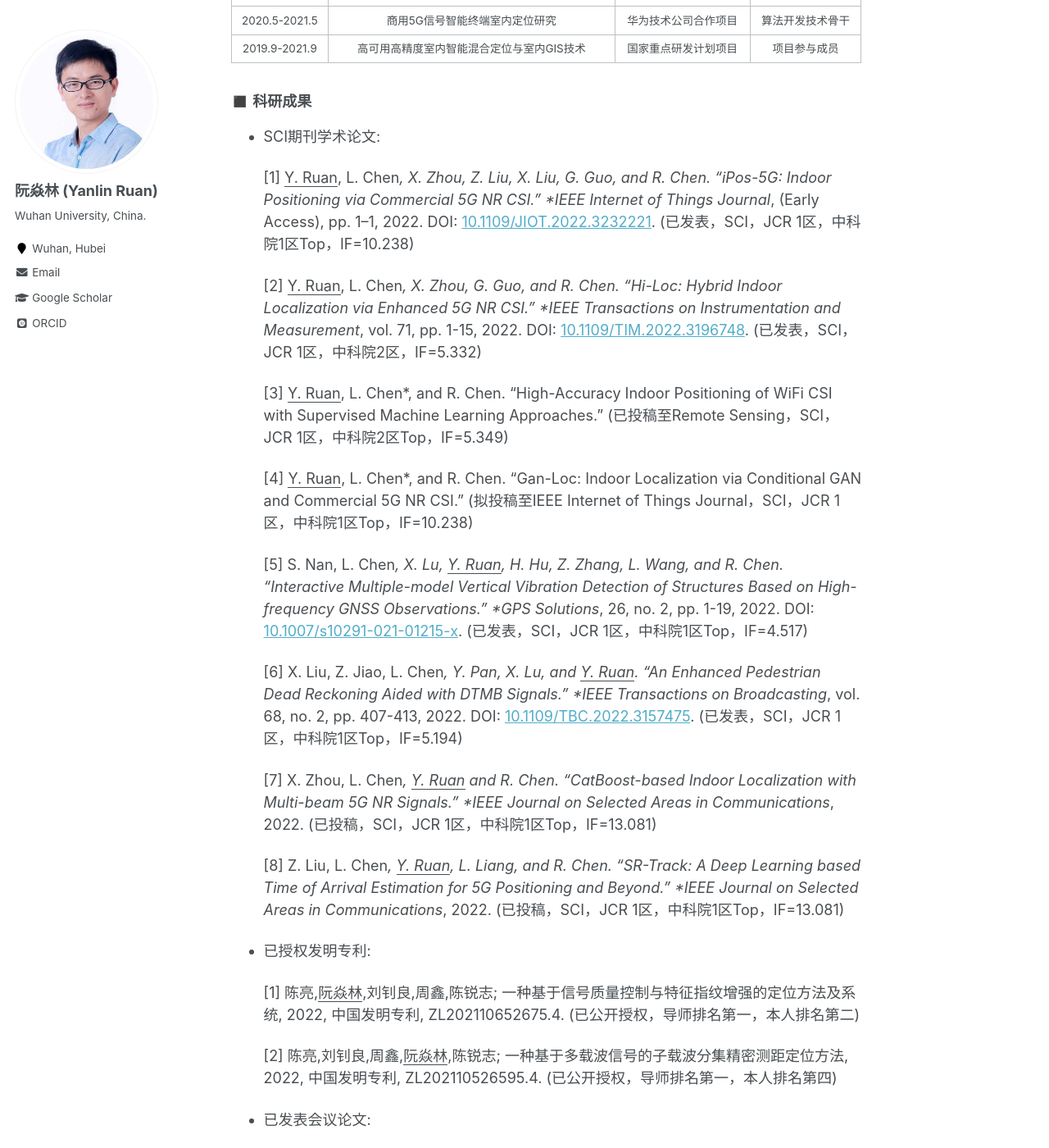
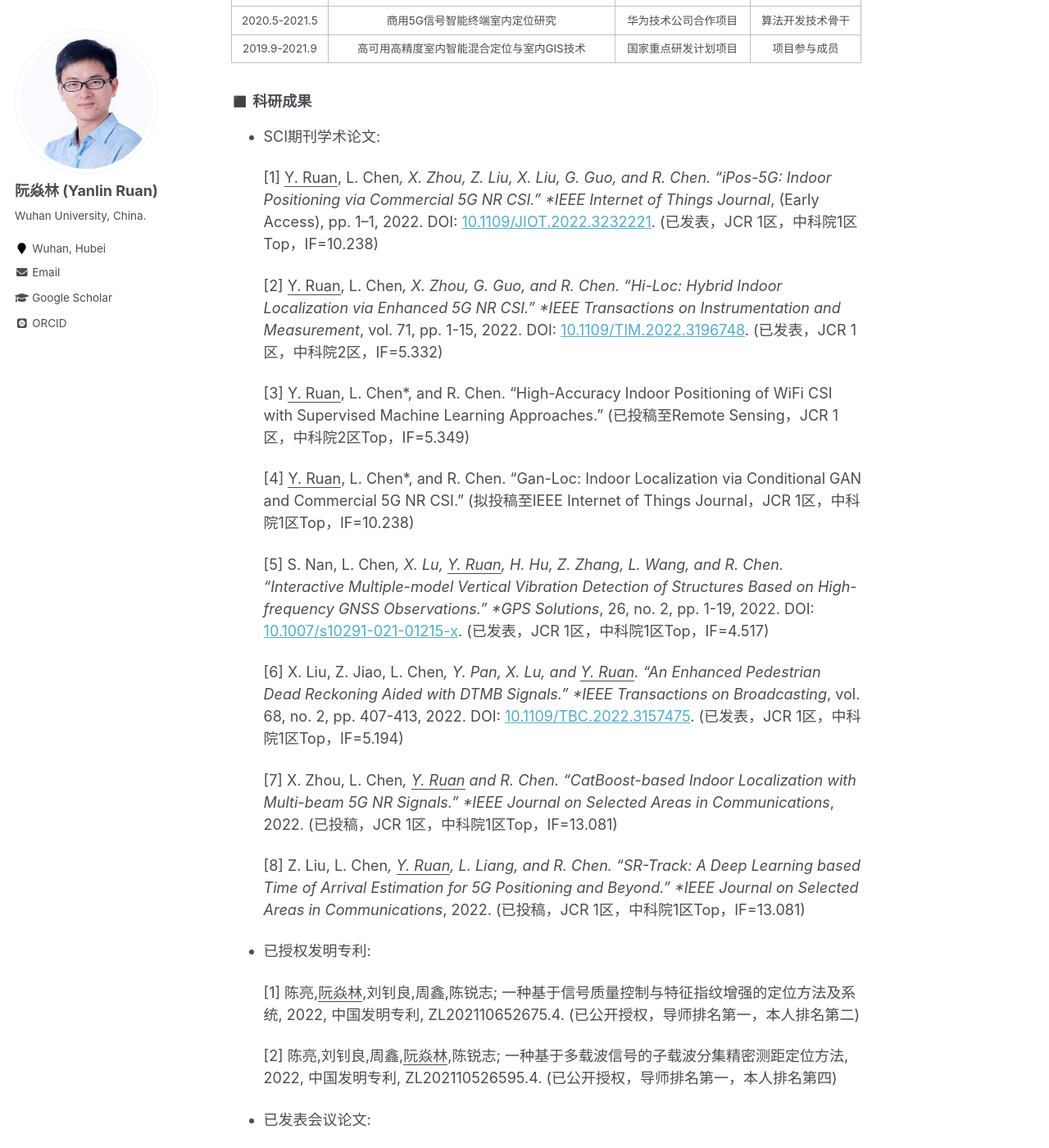
Before and after one commit to whuryl/whuryl.github.io, a Jekyll site: the page built from _pages/about.md, in a window 1280 px wide and 1400 px high, scrolled down 953 px. Shown: the whole window at 82% size. Built offline with Jekyll 4.4.1, drawn with Linux system fonts in a browser that asks for light colours; some web fonts are replaced.

Commit message:
Update about.md

```diff
--- a/_pages/about.md
+++ b/_pages/about.md
@@ -45,21 +45,21 @@ redirect_from:
 
 * SCI期刊学术论文:
 
-  [1]	<u>Y. Ruan</u>, L. Chen*, X. Zhou, Z. Liu, X. Liu, G. Guo, and R. Chen. "iPos-5G: Indoor Positioning via Commercial 5G NR CSI." *IEEE Internet of Things Journal*, (Early Access), pp. 1–1, 2022. DOI: [10.1109/JIOT.2022.3232221](https://doi.org/10.1109/JIOT.2022.3232221). (已发表，SCI，JCR 1区，中科院1区Top，IF=10.238)
+  [1]	<u>Y. Ruan</u>, L. Chen*, X. Zhou, Z. Liu, X. Liu, G. Guo, and R. Chen. "iPos-5G: Indoor Positioning via Commercial 5G NR CSI." *IEEE Internet of Things Journal*, (Early Access), pp. 1–1, 2022. DOI: [10.1109/JIOT.2022.3232221](https://doi.org/10.1109/JIOT.2022.3232221). (已发表，JCR 1区，中科院1区Top，IF=10.238)
 
-  [2]	<u>Y. Ruan</u>, L. Chen*, X. Zhou, G. Guo, and R. Chen. "Hi-Loc: Hybrid Indoor Localization via Enhanced 5G NR CSI." *IEEE Transactions on Instrumentation and Measurement*, vol. 71, pp. 1-15, 2022. DOI: [10.1109/TIM.2022.3196748](https://doi.org/10.1109/TIM.2022.3196748). (已发表，SCI，JCR 1区，中科院2区，IF=5.332)
+  [2]	<u>Y. Ruan</u>, L. Chen*, X. Zhou, G. Guo, and R. Chen. "Hi-Loc: Hybrid Indoor Localization via Enhanced 5G NR CSI." *IEEE Transactions on Instrumentation and Measurement*, vol. 71, pp. 1-15, 2022. DOI: [10.1109/TIM.2022.3196748](https://doi.org/10.1109/TIM.2022.3196748). (已发表，JCR 1区，中科院2区，IF=5.332)
 
-  [3]	<u>Y. Ruan</u>, L. Chen*, and R. Chen. "High-Accuracy Indoor Positioning of WiFi CSI with Supervised Machine Learning Approaches." (已投稿至Remote Sensing，SCI，JCR 1区，中科院2区Top，IF=5.349)
+  [3]	<u>Y. Ruan</u>, L. Chen*, and R. Chen. "High-Accuracy Indoor Positioning of WiFi CSI with Supervised Machine Learning Approaches." (已投稿至Remote Sensing，JCR 1区，中科院2区Top，IF=5.349)
 
-  [4]	<u>Y. Ruan</u>, L. Chen*, and R. Chen. "Gan-Loc: Indoor Localization via Conditional GAN and Commercial 5G NR CSI." (拟投稿至IEEE Internet of Things Journal，SCI，JCR 1区，中科院1区Top，IF=10.238)
+  [4]	<u>Y. Ruan</u>, L. Chen*, and R. Chen. "Gan-Loc: Indoor Localization via Conditional GAN and Commercial 5G NR CSI." (拟投稿至IEEE Internet of Things Journal，JCR 1区，中科院1区Top，IF=10.238)
 
-  [5]	S. Nan, L. Chen*, X. Lu, <u>Y. Ruan</u>, H. Hu, Z. Zhang, L. Wang, and R. Chen. "Interactive Multiple-model Vertical Vibration Detection of Structures Based on High-frequency GNSS Observations." *GPS Solutions*, 26, no. 2, pp. 1-19, 2022. DOI: [10.1007/s10291-021-01215-x](https://doi.org/10.1007/s10291-021-01215-x). (已发表，SCI，JCR 1区，中科院1区Top，IF=4.517)
+  [5]	S. Nan, L. Chen*, X. Lu, <u>Y. Ruan</u>, H. Hu, Z. Zhang, L. Wang, and R. Chen. "Interactive Multiple-model Vertical Vibration Detection of Structures Based on High-frequency GNSS Observations." *GPS Solutions*, 26, no. 2, pp. 1-19, 2022. DOI: [10.1007/s10291-021-01215-x](https://doi.org/10.1007/s10291-021-01215-x). (已发表，JCR 1区，中科院1区Top，IF=4.517)
 
-  [6]	X. Liu, Z. Jiao, L. Chen*, Y. Pan, X. Lu, and <u>Y. Ruan</u>. "An Enhanced Pedestrian Dead Reckoning Aided with DTMB Signals." *IEEE Transactions on Broadcasting*, vol. 68, no. 2, pp. 407-413, 2022. DOI: [10.1109/TBC.2022.3157475](https://doi.org/10.1109/TBC.2022.3157475). (已发表，SCI，JCR 1区，中科院1区Top，IF=5.194)
+  [6]	X. Liu, Z. Jiao, L. Chen*, Y. Pan, X. Lu, and <u>Y. Ruan</u>. "An Enhanced Pedestrian Dead Reckoning Aided with DTMB Signals." *IEEE Transactions on Broadcasting*, vol. 68, no. 2, pp. 407-413, 2022. DOI: [10.1109/TBC.2022.3157475](https://doi.org/10.1109/TBC.2022.3157475). (已发表，JCR 1区，中科院1区Top，IF=5.194)
 
-  [7]	X. Zhou, L. Chen*, <u>Y. Ruan</u> and R. Chen. “CatBoost-based Indoor Localization with Multi-beam 5G NR Signals.” *IEEE Journal on Selected Areas in Communications*, 2022. (已投稿，SCI，JCR 1区，中科院1区Top，IF=13.081)
+  [7]	X. Zhou, L. Chen*, <u>Y. Ruan</u> and R. Chen. “CatBoost-based Indoor Localization with Multi-beam 5G NR Signals.” *IEEE Journal on Selected Areas in Communications*, 2022. (已投稿，JCR 1区，中科院1区Top，IF=13.081)
 
-  [8]	Z. Liu, L. Chen*, <u>Y. Ruan</u>, L. Liang, and R. Chen. “SR-Track: A Deep Learning based Time of Arrival Estimation for 5G Positioning and Beyond.” *IEEE Journal on Selected Areas in Communications*, 2022. (已投稿，SCI，JCR 1区，中科院1区Top，IF=13.081)
+  [8]	Z. Liu, L. Chen*, <u>Y. Ruan</u>, L. Liang, and R. Chen. “SR-Track: A Deep Learning based Time of Arrival Estimation for 5G Positioning and Beyond.” *IEEE Journal on Selected Areas in Communications*, 2022. (已投稿，JCR 1区，中科院1区Top，IF=13.081)
 
 
 * 已授权发明专利:
```
